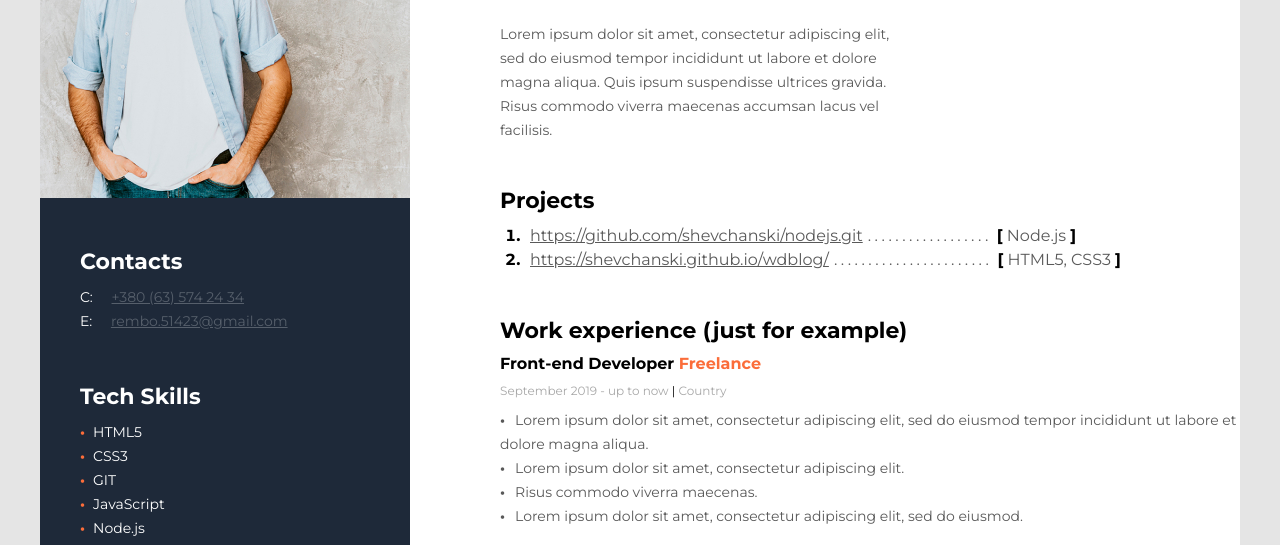
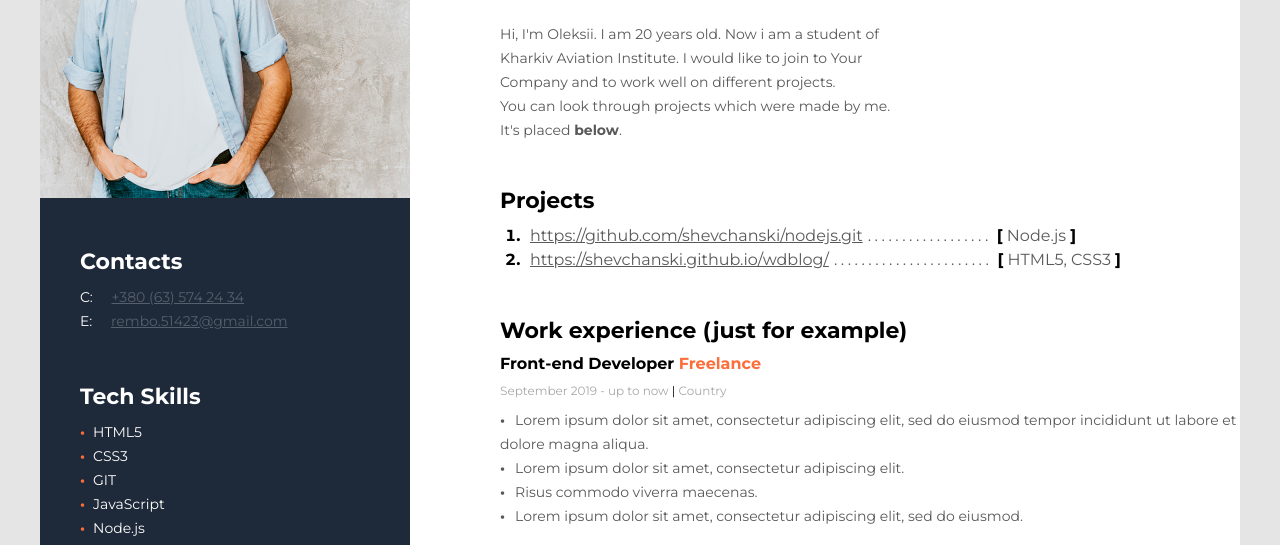
Before and after one commit to shevchanski/resume, a plain HTML site: page index.html in a window 1280 px wide. Shown: the part 236-781 px from the top of the page. Drawn offline with Linux system fonts and the light colour scheme.

Commit message:
addedInfoAboutMe

```diff
--- a/index.html
+++ b/index.html
@@ -41,9 +41,9 @@
 				<div class="small_container" id="about_user">
 					<h3>Back-end Developer</h3>
 					<h1>Oleksii Shevchenko</h1>
-					<p>Lorem ipsum dolor sit amet, consectetur adipiscing elit, sed do eiusmod tempor incididunt ut
-						labore et dolore magna aliqua. Quis ipsum suspendisse ultrices gravida.
-						Risus commodo viverra maecenas accumsan lacus vel facilisis. </p>
+					<p>Hi, I'm Oleksii. I am 20 years old. Now i am a student of Kharkiv Aviation Institute. I would like to join to Your Company and to work well on different projects.
+						<br> You can look through projects which were made by me. It's placed <b>below</b>.
+					</p>
 				</div>
 				<div id="projects" class="small_container"><!--projects which were made by the person-->
 					<h2>Projects</h2>
```
